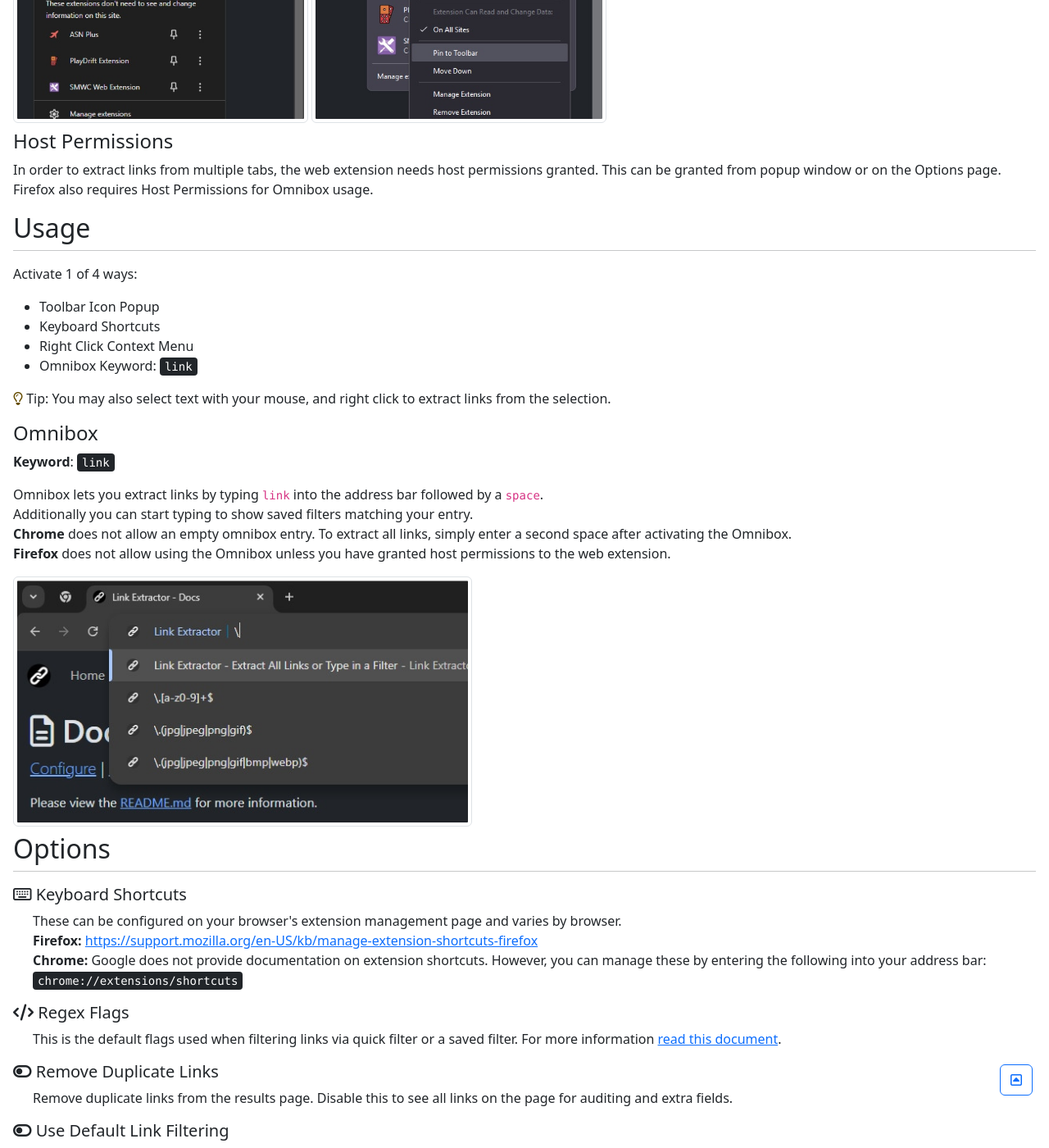
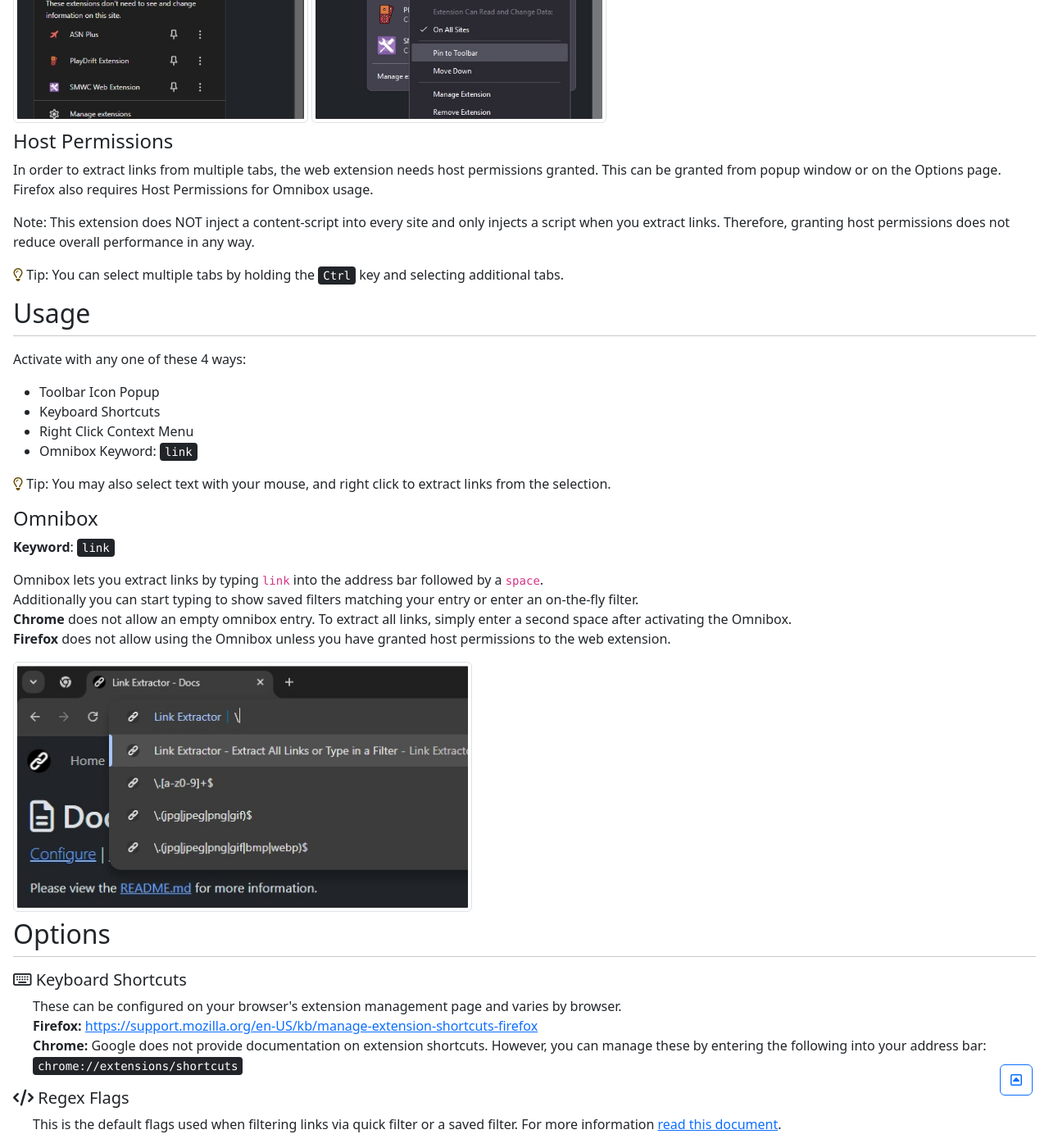
Before and after one commit to cssnr/link-extractor-site, a Jekyll site: the page built from docs.html, in a window 1280 px wide and 1400 px high, scrolled down 662 px. Shown: the whole window at 82% size. Built offline with Jekyll 4.4.1, drawn with Linux system fonts in a browser that asks for light colours; comment, search, counter and statistics services are not loaded; some of the changed text lies outside the part shown.

Commit message:
Update Docs

```diff
--- a/docs.html
+++ b/docs.html
@@ -32,11 +32,19 @@
     This can be granted from popup window or on the Options page.
     Firefox also requires Host Permissions for Omnibox usage.
 </p>
+<p>
+    Note: This extension does NOT inject a content-script into every site and only injects a script when you extract links.
+    Therefore, granting host permissions does not reduce overall performance in any way.
+</p>
+<p>
+    <i class="fa-regular fa-lightbulb text-warning-emphasis"></i>
+    Tip: You can select multiple tabs by holding the <kbd>Ctrl</kbd> key and selecting additional tabs.
+</p>
 
 <h2 id="usage">Usage</h2>
 <hr class="mt-0">
 
-<p>Activate 1 of 4 ways:</p>
+<p>Activate with any one of these 4 ways:</p>
 <ul>
     <li>Toolbar Icon Popup</li>
     <li>Keyboard Shortcuts</li>
@@ -56,7 +64,7 @@
 </p>
 <p>
     Omnibox lets you extract links by typing <code>link</code> into the address bar followed by a <code>space</code>.<br>
-    Additionally you can start typing to show saved filters matching your entry.<br>
+    Additionally you can start typing to show saved filters matching your entry or enter an on-the-fly filter.<br>
     <span class="fw-bold">Chrome</span> does not allow an empty omnibox entry. To extract all links, simply enter a second space after activating the Omnibox.<br>
     <span class="fw-bold">Firefox</span> does not allow using the Omnibox unless you have granted host permissions to the web extension.<br>
 </p>
```
Also changed, not shown: other parts of docs.html (+1 -1 lines).
